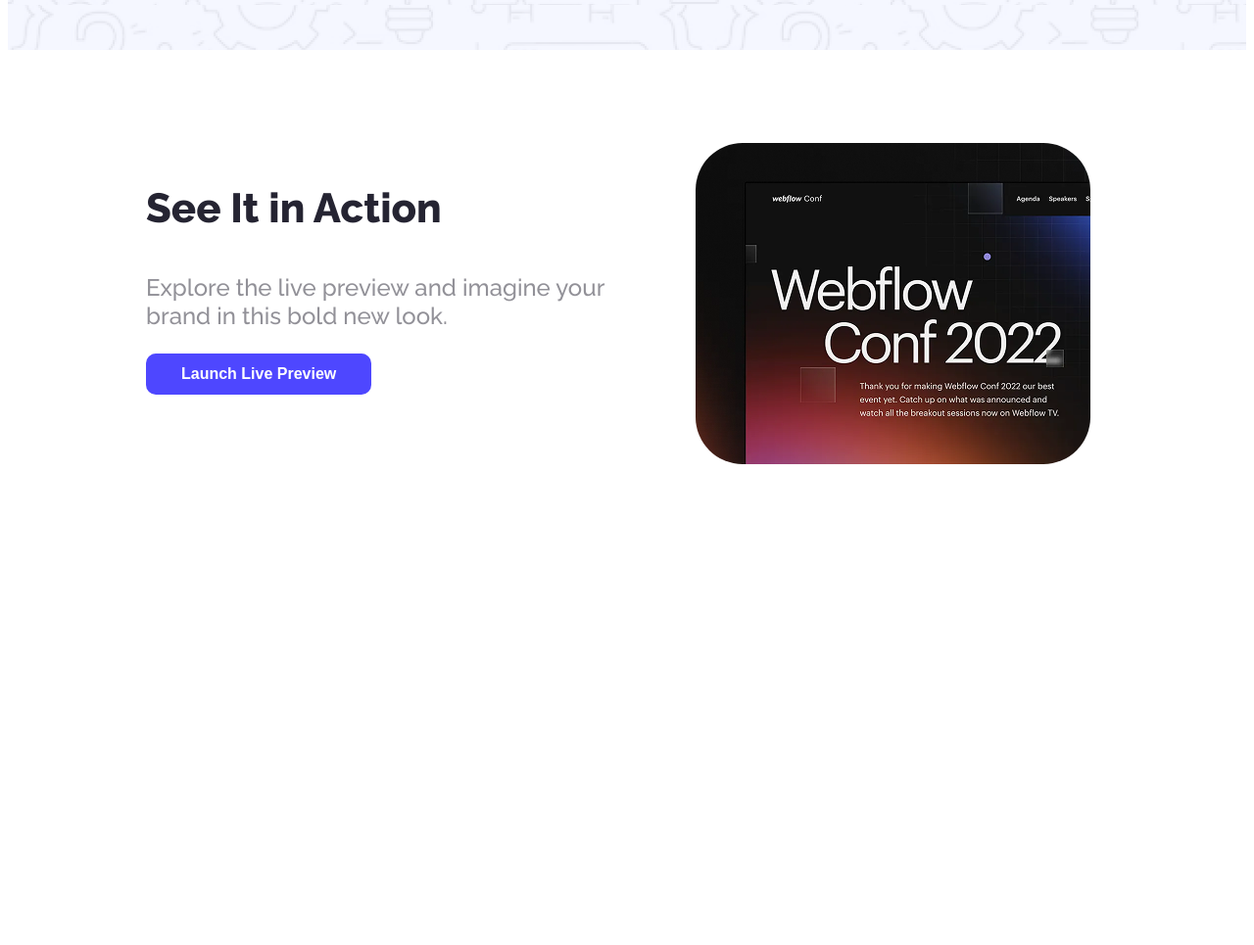
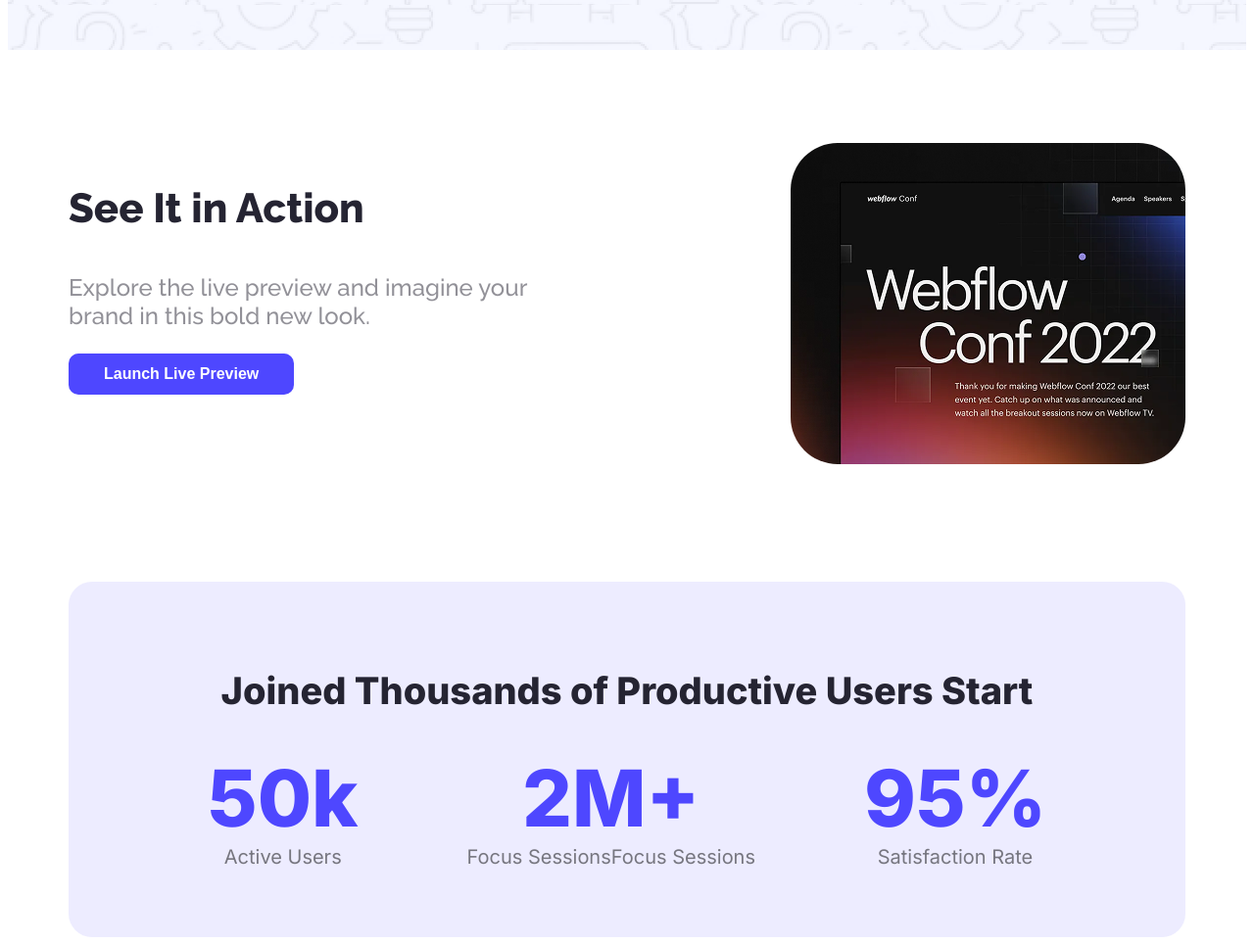
Before and after one commit to IrfanGalib/my-first-full-html-website, a plain HTML site: page index.html in a window 1280 px wide. Shown: the part 655-1620 px from the top of the page at 98% size. Before the commit the page ends 1141 px from the top, so only its background shows below. Drawn offline with Linux system fonts and the light colour scheme.

Commit message:
Joined Thousands of Productive Users Section Added

```diff
--- a/index.html
+++ b/index.html
@@ -30,6 +30,7 @@
         </div>
 
     </header>
+<main>
     <!-- Action Section Start -->
     <section class="action">
         <div class="action-description">
@@ -42,6 +43,27 @@
 
     </section>
 
+    <!-- Joined Thousands of Productive Users Start -->
+     <section class="joined bg-color inter-normal ">
+        <h3 class="joined-title">Joined Thousands of Productive Users Start</h3>
+        <div class="joined-items">
+            <div class="joined-item">
+                <h3 class="item-title inter-normal">50k</h3>
+                <p class="item-description">Active Users</p>
+            </div>
+            <div class="joined-item">
+                <h3 class="item-title inter-normal">2M+</h3>
+                <p class="item-description inter-normal">Focus SessionsFocus Sessions</p>
+            </div>
+            <div class="joined-item">
+                <h3 class="item-title inter-normal">95%</h3>
+                <p class="item-description inter-normal">Satisfaction Rate</p>
+            </div>
+        </div>
 
+
+     </section>
+
+    </main>
 </body>
 </html>
--- a/website.css
+++ b/website.css
@@ -16,8 +16,9 @@
     background-size: cover;
 
 }
-.bg class{
-    color: rgba(78, 71, 255, 0.01);
+
+.secondary-bg{
+   color: rgba(78, 71, 255, 0.1);
 }
 
 nav{
@@ -86,7 +87,10 @@ header{
     line-height: 1.3;
 
 }
-
+main{
+    max-width: 1140px;
+    margin: 0 auto;
+}
 
 /* Action */
 .section-title{
@@ -104,7 +108,7 @@ header{
 
 .action{
     display: flex;
-    margin: 95px 159px 0px 141px ;
+    margin-top: 95px;
     justify-content: space-between;
 }
 
@@ -113,3 +117,41 @@ header{
     height: 328px;
     width: 403px;
 }
+
+/* Joined */
+.joined{
+    border-radius: 24px;
+    margin-top: 116px;
+    padding: 50px 142px;
+    text-align: center;
+
+}
+.joined-title{
+    font-size: 38px;
+    font-weight: 800;
+    color: #252432;
+}
+
+.bg-color{
+    background-color: rgba(78, 71, 255, 0.1);
+
+}
+
+.joined-items{
+    display: flex;
+    justify-content: space-between;
+}
+
+.item-title{
+    font-size: 80px;
+    color: #4E47FF;
+    font-weight: 800;
+    margin-top: 0px;
+}
+
+.item-description{
+    font-size: 20px;
+    color: rgba(0, 0, 0, 0.5);
+    margin-top: -80px;
+
+}
```
